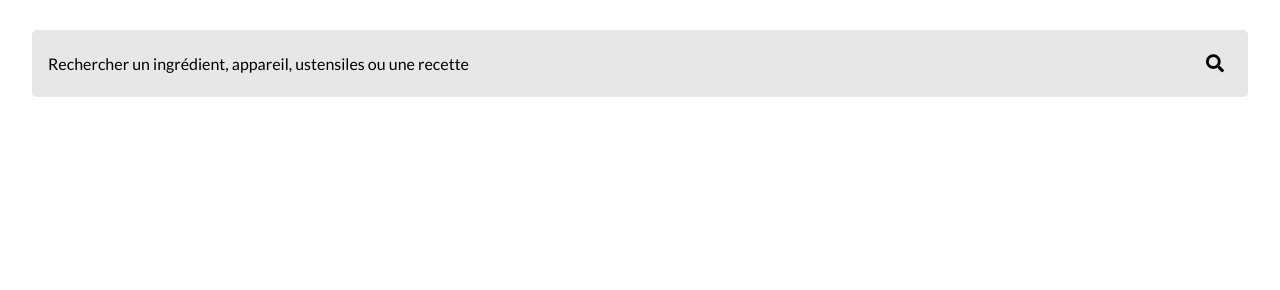
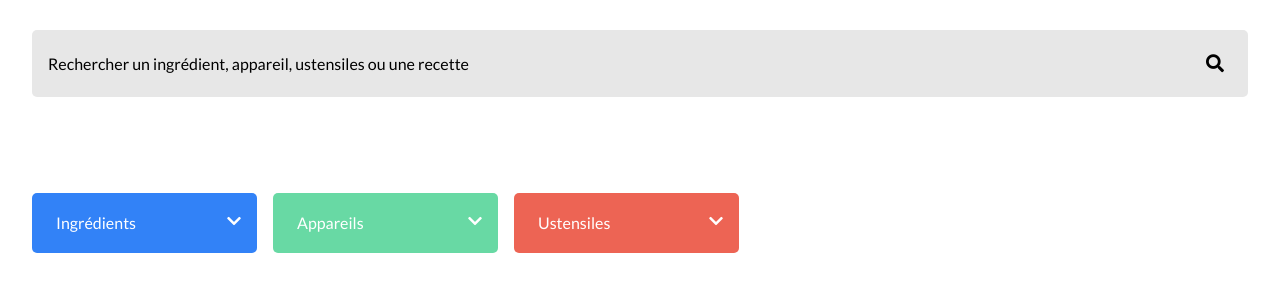
Before and after one commit to bastien-page/OC_P7_Les-Petits-Plats, a website built with webpack: page index.html in a window 1280 px wide. Shown: the part 199-489 px from the top of the page. Built offline with Linux system fonts and the light colour scheme.

Commit message:
resolution bug file

```diff
--- a/index.html
+++ b/index.html
@@ -51,7 +51,7 @@
       <!-- SECTION DROPDOWN -->
 
       <div class="dropdowns">
-        <!-- <div class="dropdown ingredient">
+        <div class="dropdown ingredient">
           <input
             class="dropdown__input"
             type="search"
@@ -61,8 +61,8 @@
           <em class="dropdown__icon down fas fa-chevron-down"></em>
           <em class="dropdown__icon up fas fa-chevron-up"></em>
           <div id="dropdownIngredient" class="dropdown__list"></div>
-        </div> -->
-        <!-- <div class="dropdown appareil">
+        </div>
+        <div class="dropdown appareil">
           <input
             class="dropdown__input"
             type="search"
@@ -72,8 +72,8 @@
           <em class="dropdown__icon down fas fa-chevron-down"></em>
           <em class="dropdown__icon up fas fa-chevron-up"></em>
           <div id="dropdownAppareil" class="dropdown__list"></div>
-        </div> -->
-        <!-- <div class="dropdown ustensil">
+        </div>
+        <div class="dropdown ustensil">
           <input
             class="dropdown__input"
             type="search"
@@ -83,7 +83,7 @@
           <em class="dropdown__icon down fas fa-chevron-down"></em>
           <em class="dropdown__icon up fas fa-chevron-up"></em>
           <div id="dropdownUstensil" class="dropdown__list"></div>
-        </div> -->
+        </div>
       </div>
     </header>
     <main class="main"></main>
--- a/src/js/recipes.js
+++ b/src/js/recipes.js
@@ -1,4 +1,4 @@
-const recipes = [
+export const recipes = [
   {
     id: 1,
     name: "Limonade de Coco",
```
Also changed, not shown: dist/app.js.
